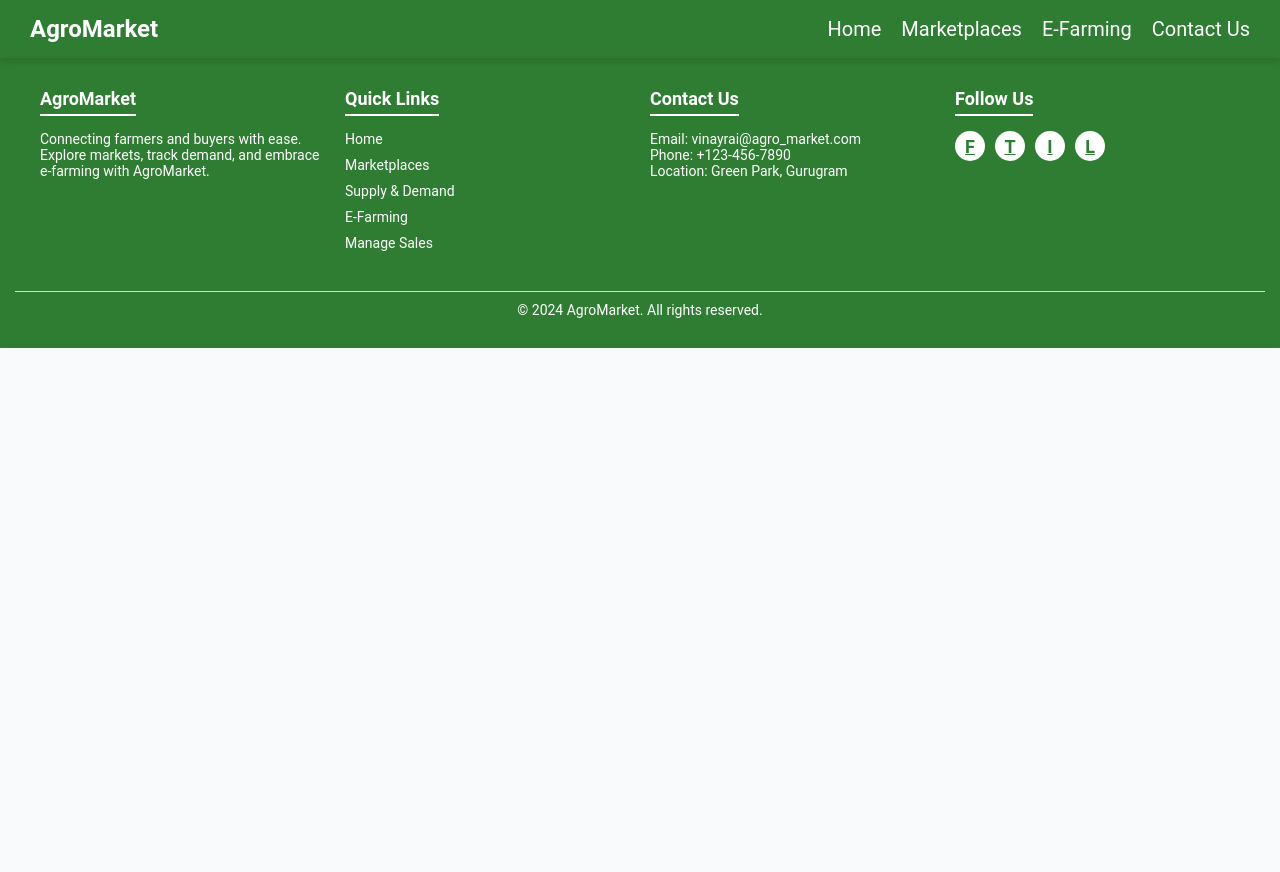
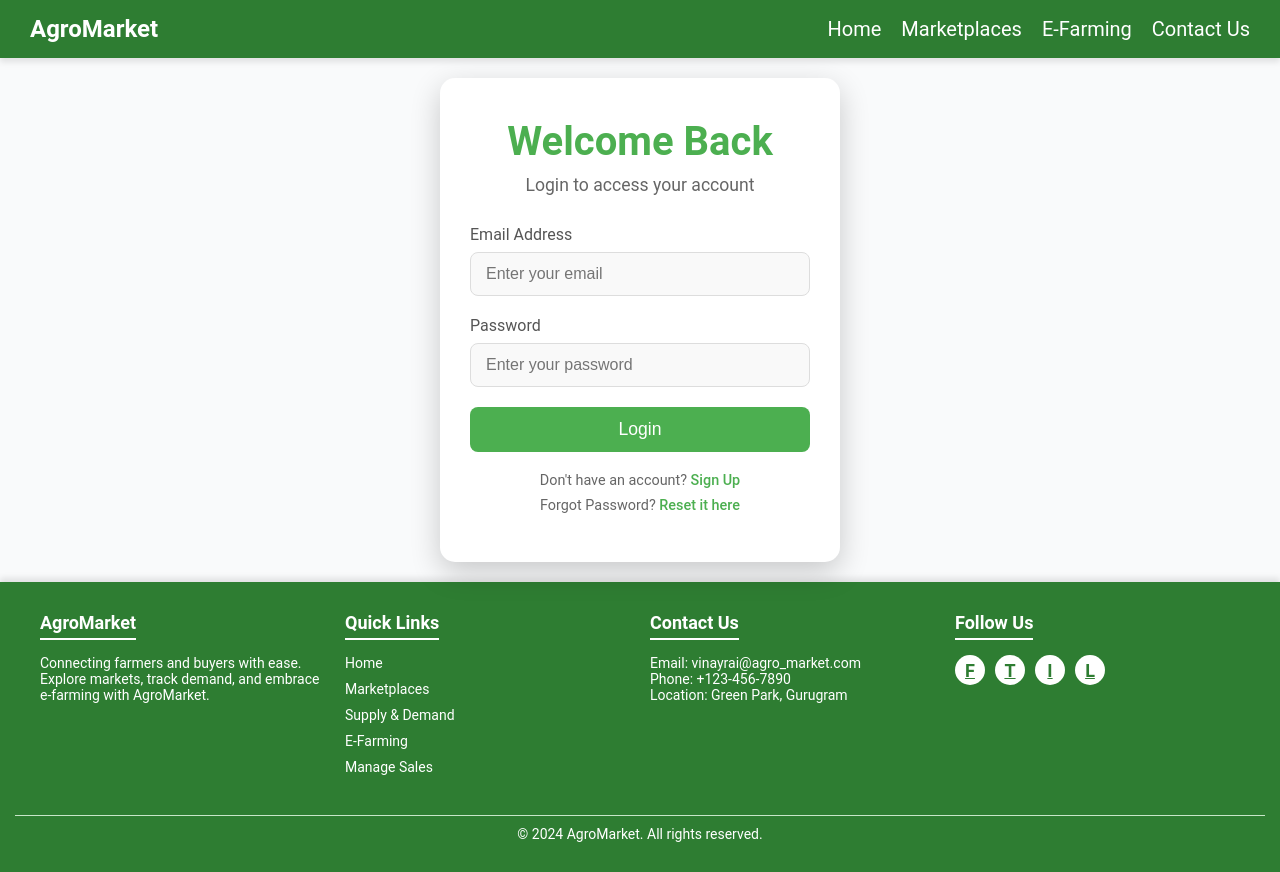
Before and after one commit to vinay961/AgroMarketing, a React (Vite) app in the folder Frontend/: page /login in a window 1280 px wide. Before the commit the page ends 800 px from the top, so only its background shows below. Built offline with nearby package versions, Linux system fonts and the light colour scheme.

Commit message:
login and register page is created

```diff
--- a/Frontend/src/App.jsx
+++ b/Frontend/src/App.jsx
@@ -6,6 +6,8 @@ import Marketplace from './components/pages/MarketPlace/MarketPlace.jsx';
 import Home from './components/pages/HomePage/HomePage.jsx';
 import ContactUs from './components/pages/ContactUs/ContactUs.jsx';
 import EFarmingPage from './components/pages/E-Farming/E-farming.jsx';
+import LoginPage from './components/pages/Login/Login.jsx';
+import RegisterPage from './components/pages/Registration/Register.jsx';
 
 function App() {
   const location = useLocation(); // Hook to get the current location (URL)
@@ -18,6 +20,8 @@ function App() {
         <Route path="/marketplace" element={<Marketplace />} />
         <Route path="/contactus" element={<ContactUs />} />
         <Route path='efarming' element={<EFarmingPage />} />
+        <Route path='/login' element={<LoginPage />} />
+        <Route path='/register' element={<RegisterPage />} />
       </Routes>
 
       {/* Conditionally render Footer based on the current route */}
--- a/Frontend/src/components/common/Button/Button.jsx
+++ b/Frontend/src/components/common/Button/Button.jsx
@@ -1,9 +1,13 @@
 import React from 'react';
 import './Button.css';
 
-const Button = ({ text, onClick, className }) => {
+import { useNavigate } from 'react-router-dom';
+
+
+const Button = ({ text, url, className }) => {
+  const navigate = useNavigate()
   return (
-    <button onClick={onClick} className={`custom-button ${className}`}>
+    <button onClick={() => navigate(url)} className={`custom-button ${className}`}>
       {text}
     </button>
   );
--- a/Frontend/src/components/pages/HomePage/HomePage.jsx
+++ b/Frontend/src/components/pages/HomePage/HomePage.jsx
@@ -1,5 +1,7 @@
 import React from 'react';
+import { useNavigate } from 'react-router-dom';
 import Button from '../../common/Button/Button.jsx';
+
 
 import './HomePage.css';
 
@@ -46,7 +48,7 @@ const Home = () => {
       <section className="hero-section">
         <h1>Empowering Farmers, Connecting Markets</h1>
         <p>Sell your produce directly, learn about e-farming, and grow your business with ease.</p>
-        <Button text={"Get Started"} />
+        <Button text={"Get Started"} url={'/login'} />
       </section>
 
       {/* Key Features Section */}
--- /dev/null
+++ b/Frontend/src/components/pages/Login/Login.css
@@ -0,0 +1,135 @@
+/* General Reset */
+* {
+    margin: 0;
+    padding: 0;
+    box-sizing: border-box;
+  }
+
+  /* body {
+    font-family: 'Roboto', sans-serif;
+    background: linear-gradient(135deg, #4caf50, #81c784);
+    display: flex;
+    justify-content: center;
+    align-items: center;
+    height: 100vh;
+    color: #333;
+  } */
+
+  /* Container */
+  .login-container {
+    display: flex;
+    justify-content: center;
+    align-items: center;
+    width: 100%;
+    padding: 20px;
+  }
+
+  /* Login Card */
+  .login-card {
+    background: white;
+    border-radius: 15px;
+    padding: 40px 30px;
+    box-shadow: 0 10px 30px rgba(0, 0, 0, 0.2);
+    max-width: 400px;
+    width: 100%;
+    text-align: center;
+  }
+
+  /* Title */
+  .login-title {
+    font-size: 2.5rem;
+    margin-bottom: 10px;
+    font-weight: 700;
+    color: #4caf50;
+  }
+
+  .login-subtitle {
+    font-size: 1.1rem;
+    margin-bottom: 30px;
+    color: #666;
+  }
+
+  /* Form */
+  .login-form .form-group {
+    margin-bottom: 20px;
+    text-align: left;
+  }
+
+  .login-form .form-group label {
+    font-size: 1rem;
+    margin-bottom: 8px;
+    display: block;
+    color: #555;
+  }
+
+  .login-form .form-group input {
+    width: 100%;
+    padding: 12px 15px;
+    font-size: 1rem;
+    border: 1px solid #ddd;
+    border-radius: 8px;
+    background: #f9f9f9;
+    outline: none;
+    transition: all 0.3s ease;
+  }
+
+  .login-form .form-group input:focus {
+    border-color: #4caf50;
+    background: #fff;
+    box-shadow: 0 0 8px rgba(76, 175, 80, 0.2);
+  }
+
+  /* Button */
+  .login-btn {
+    width: 100%;
+    background-color: #4caf50;
+    color: white;
+    padding: 12px 20px;
+    font-size: 1.1rem;
+    border: none;
+    border-radius: 8px;
+    cursor: pointer;
+    transition: all 0.3s ease;
+  }
+
+  .login-btn:hover {
+    background-color: #43a047;
+    box-shadow: 0 4px 15px rgba(76, 175, 80, 0.4);
+  }
+
+  /* Footer Links */
+  .login-footer {
+    margin-top: 20px;
+    font-size: 0.9rem;
+    color: #666;
+  }
+
+  .login-footer p {
+    margin-bottom: 8px;
+  }
+
+  .login-footer a {
+    color: #4caf50;
+    text-decoration: none;
+    font-weight: 500;
+    transition: color 0.3s ease;
+  }
+
+  .login-footer a:hover {
+    color: #388e3c;
+  }
+
+  /* Responsive Design */
+  @media (max-width: 480px) {
+    .login-card {
+      padding: 30px 20px;
+    }
+
+    .login-title {
+      font-size: 2rem;
+    }
+
+    .login-subtitle {
+      font-size: 1rem;
+    }
+  }
--- /dev/null
+++ b/Frontend/src/components/pages/Login/Login.jsx
@@ -0,0 +1,37 @@
+import React from 'react';
+import './Login.css';
+
+import { useNavigate } from 'react-router-dom';
+
+const LoginPage = () => {
+  const navigate = useNavigate()
+  return (
+    <div className="login-container">
+      <div className="login-card">
+        <h1 className="login-title">Welcome Back</h1>
+        <p className="login-subtitle">Login to access your account</p>
+        <form className="login-form">
+          <div className="form-group">
+            <label htmlFor="email">Email Address</label>
+            <input type="email" id="email" placeholder="Enter your email" required />
+          </div>
+          <div className="form-group">
+            <label htmlFor="password">Password</label>
+            <input type="password" id="password" placeholder="Enter your password" required />
+          </div>
+          <button type="submit" className="login-btn">Login</button>
+        </form>
+        <div className="login-footer">
+          <p>
+            Don't have an account? <a href="/register">Sign Up</a>
+          </p>
+          <p>
+            Forgot Password? <a href="/reset">Reset it here</a>
+          </p>
+        </div>
+      </div>
+    </div>
+  );
+};
+
+export default LoginPage;
--- /dev/null
+++ b/Frontend/src/components/pages/Registration/Register.css
@@ -0,0 +1,131 @@
+/* General Reset */
+* {
+    margin: 0;
+    padding: 0;
+    box-sizing: border-box;
+  }
+
+  /* body {
+    font-family: 'Roboto', sans-serif;
+    background: linear-gradient(135deg, #4caf50, #81c784);
+    display: flex;
+    justify-content: center;
+    align-items: center;
+    height: 100vh;
+    color: #333;
+  } */
+
+  /* Container */
+  .register-container {
+    display: flex;
+    justify-content: center;
+    align-items: center;
+    width: 100%;
+    padding: 20px;
+  }
+
+  /* Register Card */
+  .register-card {
+    background: white;
+    border-radius: 15px;
+    padding: 40px 30px;
+    box-shadow: 0 10px 30px rgba(0, 0, 0, 0.2);
+    max-width: 500px;
+    width: 100%;
+    text-align: center;
+  }
+
+  /* Title */
+  .register-title {
+    font-size: 2.5rem;
+    margin-bottom: 10px;
+    font-weight: 700;
+    color: #4caf50;
+  }
+
+  .register-subtitle {
+    font-size: 1.1rem;
+    margin-bottom: 30px;
+    color: #666;
+  }
+
+  /* Form */
+  .register-form .form-group {
+    margin-bottom: 20px;
+    text-align: left;
+  }
+
+  .register-form .form-group label {
+    font-size: 1rem;
+    margin-bottom: 8px;
+    display: block;
+    color: #555;
+  }
+
+  .register-form .form-group input {
+    width: 100%;
+    padding: 12px 15px;
+    font-size: 1rem;
+    border: 1px solid #ddd;
+    border-radius: 8px;
+    background: #f9f9f9;
+    outline: none;
+    transition: all 0.3s ease;
+  }
+
+  .register-form .form-group input:focus {
+    border-color: #4caf50;
+    background: #fff;
+    box-shadow: 0 0 8px rgba(76, 175, 80, 0.2);
+  }
+
+  /* Button */
+  .register-btn {
+    width: 100%;
+    background-color: #4caf50;
+    color: white;
+    padding: 12px 20px;
+    font-size: 1.1rem;
+    border: none;
+    border-radius: 8px;
+    cursor: pointer;
+    transition: all 0.3s ease;
+  }
+
+  .register-btn:hover {
+    background-color: #43a047;
+    box-shadow: 0 4px 15px rgba(76, 175, 80, 0.4);
+  }
+
+  /* Footer Links */
+  .register-footer {
+    margin-top: 20px;
+    font-size: 0.9rem;
+    color: #666;
+  }
+
+  .register-footer a {
+    color: #4caf50;
+    text-decoration: none;
+    font-weight: 500;
+    transition: color 0.3s ease;
+  }
+
+  .register-footer a:hover {
+    color: #388e3c;
+  }
+
+  /* Responsive Design */
+  @media (max-width: 480px) {
+    .register-card {
+      padding: 30px 20px;
+    }
+
+    .register-title {
+      font-size: 2rem;
+    }
+
+    .register-subtitle {
+      font-size: 1rem;
+    }
+  }
--- /dev/null
+++ b/Frontend/src/components/pages/Registration/Register.jsx
@@ -0,0 +1,59 @@
+import React, { useEffect } from 'react';
+import { useNavigate } from 'react-router-dom';
+import './Register.css';
+
+const RegisterPage = ({ isLoggedIn }) => {
+  const navigate = useNavigate();
+
+  useEffect(() => {
+    if (isLoggedIn) {
+      navigate('/'); // Redirect to the home page if already logged in
+    }
+  }, [isLoggedIn, navigate]);
+
+  const handleRegister = (e) => {
+    e.preventDefault();
+    // Add registration logic here (e.g., API call)
+    console.log('User registered');
+  };
+
+  return (
+    <div className="register-container">
+      <div className="register-card">
+        <h1 className="register-title">Create Your Account</h1>
+        <p className="register-subtitle">Join us to start your journey</p>
+        <form className="register-form" onSubmit={handleRegister}>
+          <div className="form-group">
+            <label htmlFor="name">Full Name</label>
+            <input type="text" id="name" placeholder="Enter your full name" required />
+          </div>
+          <div className="form-group">
+            <label htmlFor="email">Email Address</label>
+            <input type="email" id="email" placeholder="Enter your email" required />
+          </div>
+          <div className="form-group">
+            <label htmlFor="password">Password</label>
+            <input type="password" id="password" placeholder="Create a password" required />
+          </div>
+          <div className="form-group">
+            <label htmlFor="confirm-password">Confirm Password</label>
+            <input
+              type="password"
+              id="confirm-password"
+              placeholder="Re-enter your password"
+              required
+            />
+          </div>
+          <button type="submit" className="register-btn">Register</button>
+        </form>
+        <div className="register-footer">
+          <p>
+            Already have an account? <a href="/login">Login</a>
+          </p>
+        </div>
+      </div>
+    </div>
+  );
+};
+
+export default RegisterPage;
--- a/Frontend/src/main.jsx
+++ b/Frontend/src/main.jsx
@@ -1,12 +1,12 @@
 import React from 'react';
 import { StrictMode } from 'react';
-import { BrowserRouter } from 'react-router-dom'; // Import BrowserRouter
+import { BrowserRouter } from 'react-router-dom';
 import { createRoot } from 'react-dom/client';
 import App from './App.jsx';
 
 createRoot(document.getElementById('root')).render(
   <StrictMode>
-    <BrowserRouter> {/* Wrap App with BrowserRouter */}
+    <BrowserRouter>
       <App />
     </BrowserRouter>
   </StrictMode>
```
